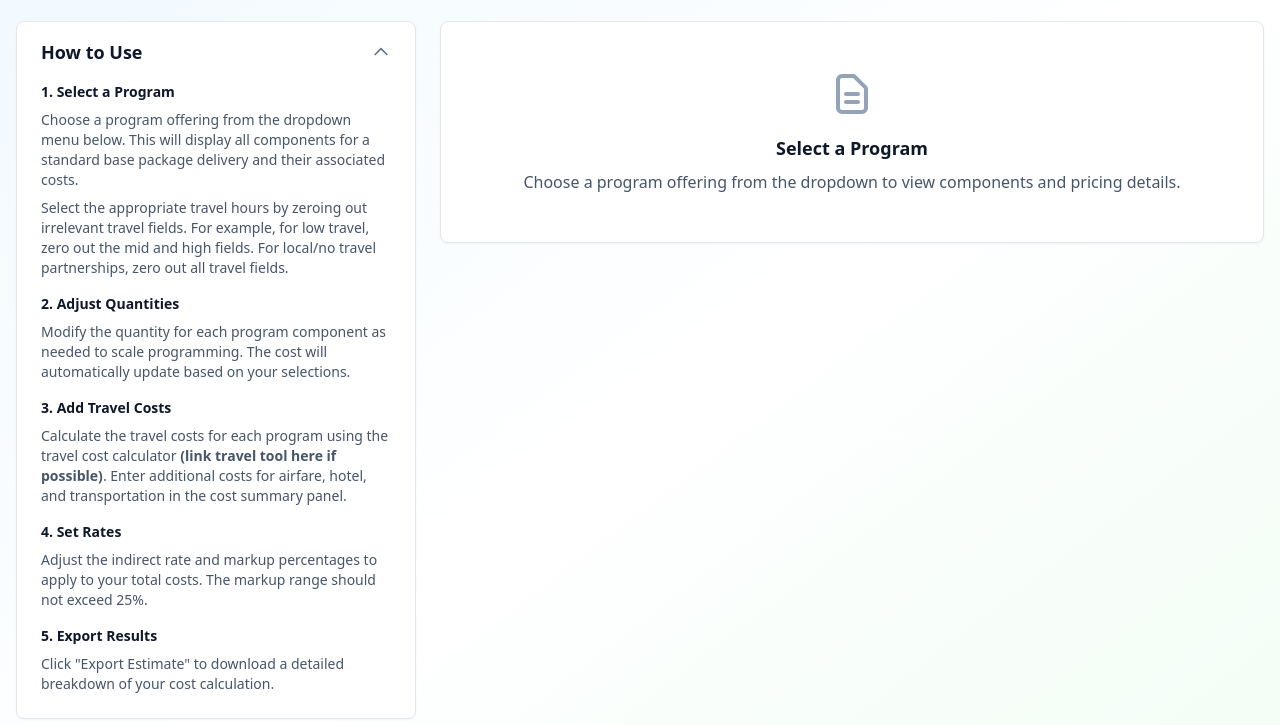
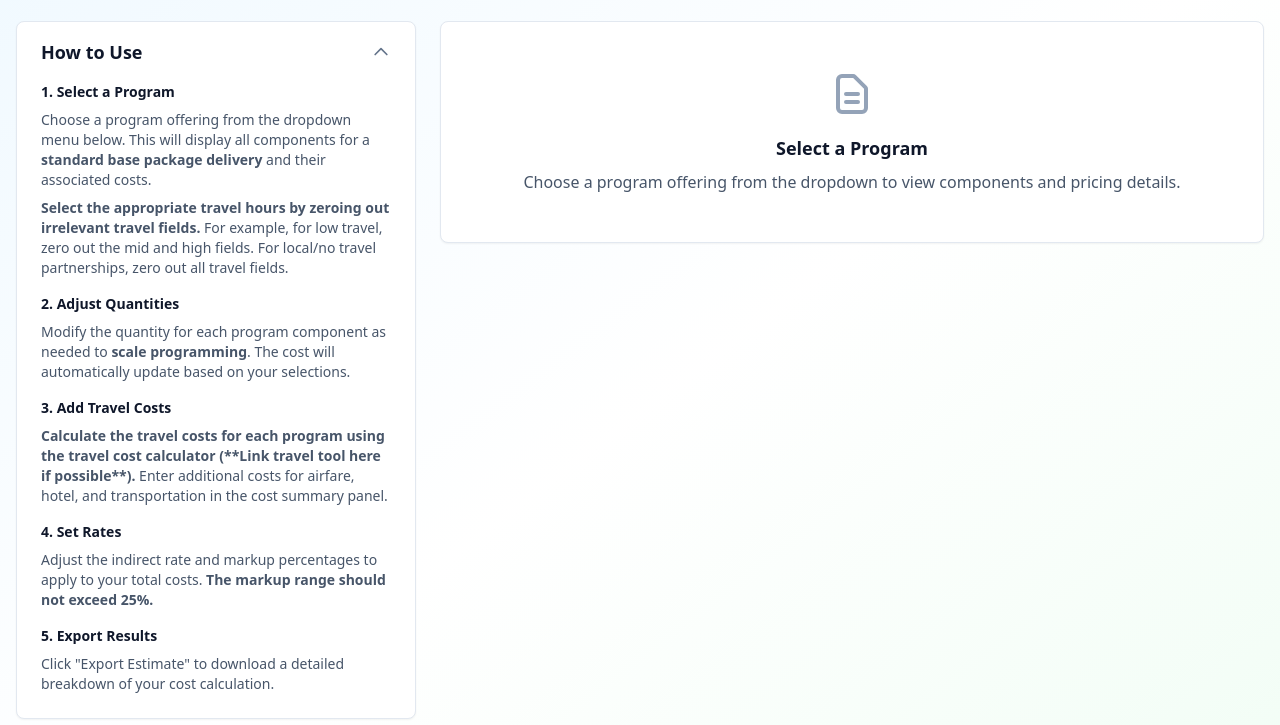
Before and after one commit to ws-finance/ws-program-pricing, a plain HTML site: page index.html in a window 1280 px wide. Both pictures are taken after a click on the button "How to Use". Shown: the part 75-800 px from the top of the page. Drawn offline with nearby package versions, Linux system fonts and the light colour scheme; a web font is replaced by a local one.

Commit message:
Update index.html

```diff
--- a/index.html
+++ b/index.html
@@ -100,20 +100,20 @@
 <div class="space-y-4 text-sm text-slate-600">
     <div>
         <h3 class="font-semibold text-slate-900 mb-2">1. Select a Program</h3>
-        <p>Choose a program offering from the dropdown menu below. This will display all components for a standard base package delivery and their associated costs.</p>
-        <p class="mt-2">Select the appropriate travel hours by zeroing out irrelevant travel fields. For example, for low travel, zero out the mid and high fields. For local/no travel partnerships, zero out all travel fields.</p>
+        <p>Choose a program offering from the dropdown menu below. This will display all components for a <strong>standard base package delivery</strong> and their associated costs.</p>
+        <p class="mt-2"><strong>Select the appropriate travel hours by zeroing out irrelevant travel fields.</strong> For example, for low travel, zero out the mid and high fields. For local/no travel partnerships, zero out all travel fields.</p>
     </div>
     <div>
         <h3 class="font-semibold text-slate-900 mb-2">2. Adjust Quantities</h3>
-        <p>Modify the quantity for each program component as needed to scale programming. The cost will automatically update based on your selections.</p>
+        <p>Modify the quantity for each program component as needed to <strong>scale programming</strong>. The cost will automatically update based on your selections.</p>
     </div>
     <div>
         <h3 class="font-semibold text-slate-900 mb-2">3. Add Travel Costs</h3>
-        <p>Calculate the travel costs for each program using the travel cost calculator <strong>(link travel tool here if possible)</strong>. Enter additional costs for airfare, hotel, and transportation in the cost summary panel.</p>
+        <p><strong>Calculate the travel costs for each program using the travel cost calculator (**Link travel tool here if possible**).</strong> Enter additional costs for airfare, hotel, and transportation in the cost summary panel.</p>
     </div>
     <div>
         <h3 class="font-semibold text-slate-900 mb-2">4. Set Rates</h3>
-        <p>Adjust the indirect rate and markup percentages to apply to your total costs. The markup range should not exceed 25%.</p>
+        <p>Adjust the indirect rate and markup percentages to apply to your total costs. <strong>The markup range should not exceed 25%.</strong></p>
     </div>
     <div>
         <h3 class="font-semibold text-slate-900 mb-2">5. Export Results</h3>
```
